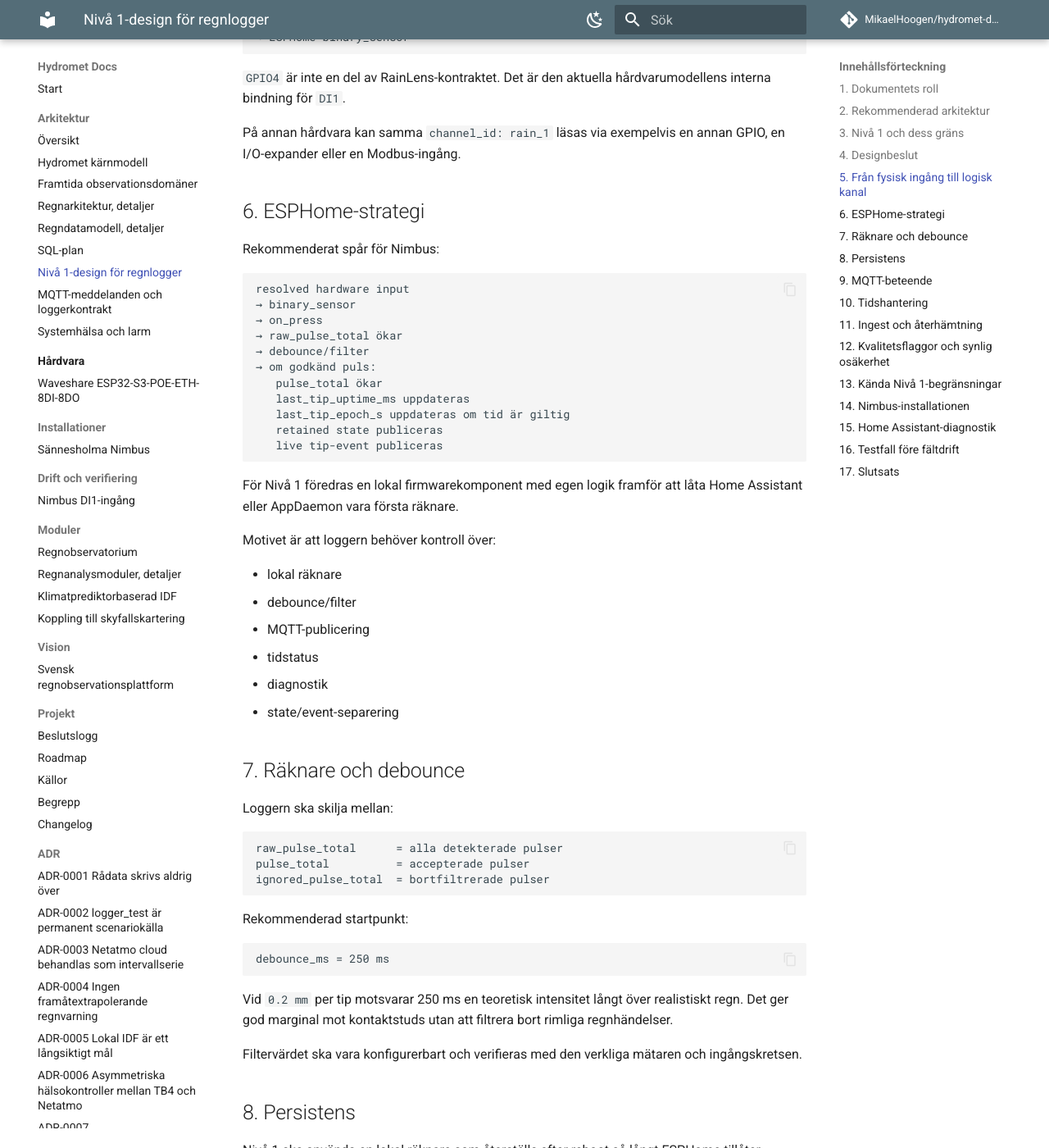
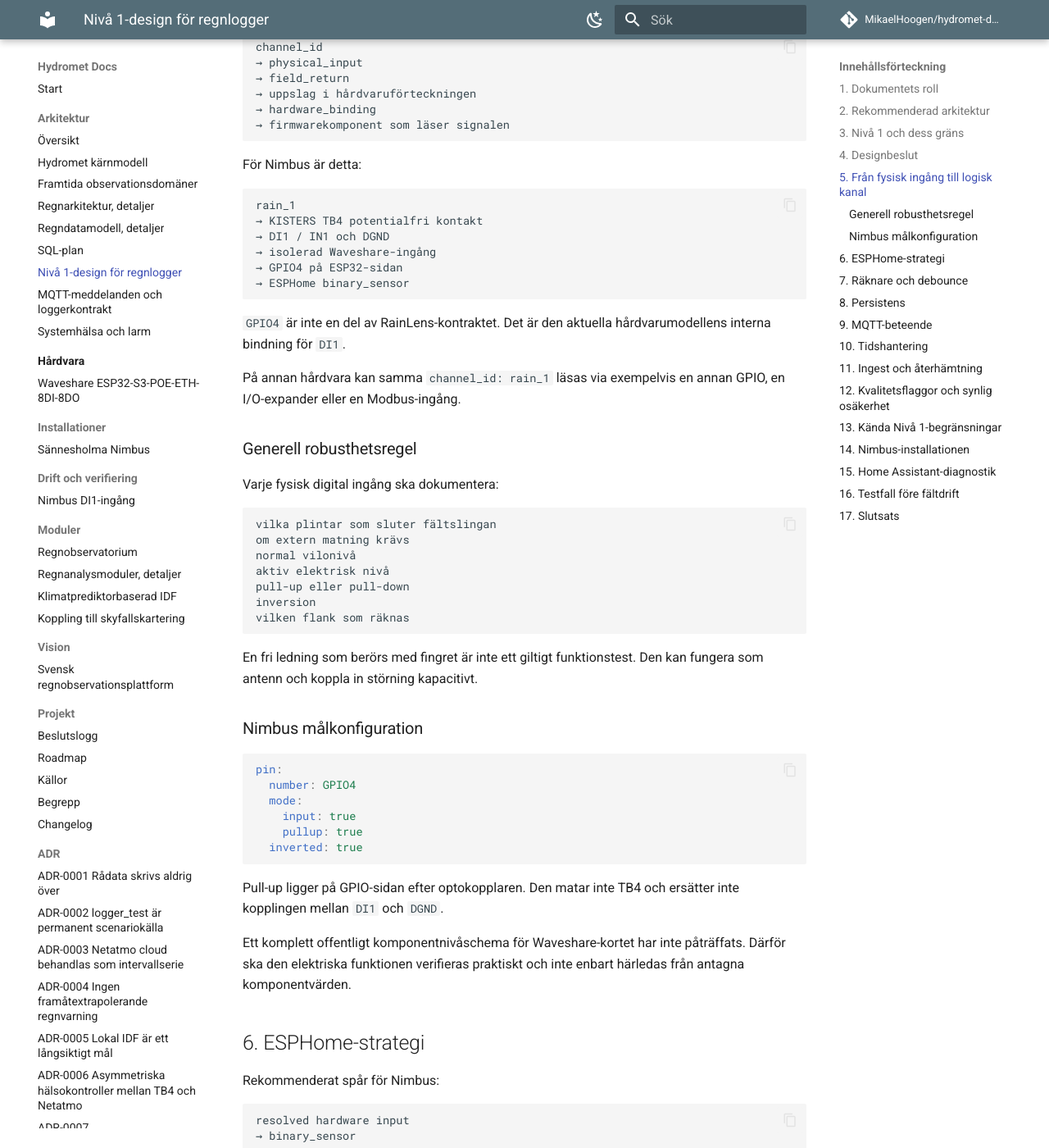
Before and after one commit to MikaelHoogen/hydromet-docs, an MkDocs documentation site: the page built from docs/architecture/level-1-logger-design.md, in a window 1280 px wide and 1400 px high, scrolled down 3016 px. Shown: the whole window at 82% size. Built offline with MkDocs 1.6.1 and Material for MkDocs 9.7.7, drawn with Linux system fonts in a browser that asks for light colours; comment, search, counter and statistics services are not loaded; some of the changed text lies outside the part shown.

Commit message:
docs: require defined physical input state for level 1 loggers

````diff
--- a/docs/architecture/level-1-logger-design.md
+++ b/docs/architecture/level-1-logger-design.md
@@ -12,6 +12,7 @@ Detta dokument är styrande för:
 
 ```text
 lokal pulsräkning
+fysisk ingångs robusthetskrav
 filter och debounce
 räknarpersistens
 publiceringsbeteende
@@ -23,16 +24,18 @@ test före fältdrift
 Detaljer som hör hemma på andra nivåer ska inte dupliceras här:
 
 - [MQTT-meddelanden och loggerkontrakt](mqtt-message-contract.md) är styrande för topics, payloadfält, schema och retained-regler.
-- [Hårdvaruförteckningen](../hardware/index.md) är styrande för fysiska ingångar och interna hårdvarubindningar.
-- [Waveshare ESP32-S3 ETH 8DI 8RO](../hardware/waveshare-esp32-s3-eth-8di-8ro.md) är styrande för mappningen `DI1 → GPIO4` på den aktuella modellen.
-- [Regnobservatoriet](../modules/rain-observatory.md) är styrande för den konkreta Nimbus-installationen.
+- [Hårdvaruförteckningen](../hardware/index.md) är styrande för fysiska ingångar, fältretur och interna hårdvarubindningar.
+- [Waveshare ESP32-S3-POE-ETH-8DI-8DO](../hardware/waveshare-esp32-s3-poe-eth-8di-8do.md) är styrande för `DI1–DGND`, `DI1 → GPIO4`, polaritet och målkonfiguration på den aktuella modellen.
+- [Sännesholma Nimbus](../installations/sannesholma-nimbus.md) är styrande för den konkreta installationen och konfigurationskällorna.
+- [Verifiering av Nimbus DI1-ingång](../runbooks/nimbus-di1-verification.md) är styrande för bänktest och acceptans.
+- [Regnobservatoriet](../modules/rain-observatory.md) beskriver hur observationerna används i regndomänen.
 
 ## 2. Rekommenderad arkitektur
 
 ```text
 Tipping bucket
-→ physical_input på vald hårdvara
-→ enhetsspecifik hardware_binding
+→ physical_input + field_return på vald hårdvara
+→ enhetsspecifik hardware_binding med definierad vilonivå
 → ESPHome PoE/Ethernet-logger
 → lokal monoton pulse_total
 → MQTT retained channel state
@@ -59,6 +62,7 @@ MQTT-event ska inte vara den enda sanningen. För Nivå 1 är loggerns lokala `p
 Nivå 1 har:
 
 ```text
+dokumenterad och verifierad fysisk ingång
 lokal räknare
 begränsad persistent lagring
 retained state
@@ -83,6 +87,8 @@ Det senare hör till en framtida Nivå 2.
 
 | Område | Beslut |
 |---|---|
+| Fysisk ingång | Fältkoppling, retur, aktiv nivå och vilonivå ska vara dokumenterade och bänkverifierade. |
+| GPIO-vilonivå | En digital ingång får inte tas i drift flytande eller med okänd pull-konfiguration. |
 | Primär räknare | Loggern äger `pulse_total`, inte AppDaemon. |
 | MQTT state | Kanalens state är retained och publiceras vid varje accepterad vippning samt periodiskt. |
 | MQTT tip-event | Publiceras vid varje accepterad vippning och är inte retained. |
@@ -97,11 +103,12 @@ Det senare hör till en framtida Nivå 2.
 
 ## 5. Från fysisk ingång till logisk kanal
 
-Nivå 1-designen förutsätter att installationen först pekar ut en fysisk ingång på vald hårdvarumodell.
+Nivå 1-designen förutsätter att installationen först pekar ut både fysisk ingång och avsedd fältretur på vald hårdvarumodell.
 
 ```text
 channel_id
 → physical_input
+→ field_return
 → uppslag i hårdvaruförteckningen
 → hardware_binding
 → firmwarekomponent som läser signalen
@@ -111,14 +118,47 @@ För Nimbus är detta:
 
 ```text
 rain_1
-→ DI1 / IN1
-→ GPIO4 på Waveshare-modellen
+→ KISTERS TB4 potentialfri kontakt
+→ DI1 / IN1 och DGND
+→ isolerad Waveshare-ingång
+→ GPIO4 på ESP32-sidan
 → ESPHome binary_sensor
 ```
 
 `GPIO4` är inte en del av RainLens-kontraktet. Det är den aktuella hårdvarumodellens interna bindning för `DI1`.
 
 På annan hårdvara kan samma `channel_id: rain_1` läsas via exempelvis en annan GPIO, en I/O-expander eller en Modbus-ingång.
+
+### Generell robusthetsregel
+
+Varje fysisk digital ingång ska dokumentera:
+
+```text
+vilka plintar som sluter fältslingan
+om extern matning krävs
+normal vilonivå
+aktiv elektrisk nivå
+pull-up eller pull-down
+inversion
+vilken flank som räknas
+```
+
+En fri ledning som berörs med fingret är inte ett giltigt funktionstest. Den kan fungera som antenn och koppla in störning kapacitivt.
+
+### Nimbus målkonfiguration
+
+```yaml
+pin:
+  number: GPIO4
+  mode:
+    input: true
+    pullup: true
+  inverted: true
+```
+
+Pull-up ligger på GPIO-sidan efter optokopplaren. Den matar inte TB4 och ersätter inte kopplingen mellan `DI1` och `DGND`.
+
+Ett komplett offentligt komponentnivåschema för Waveshare-kortet har inte påträffats. Därför ska den elektriska funktionen verifieras praktiskt och inte enbart härledas från antagna komponentvärden.
 
 ## 6. ESPHome-strategi
 
@@ -142,12 +182,13 @@ För Nivå 1 föredras en lokal firmwarekomponent med egen logik framför att l
 
 Motivet är att loggern behöver kontroll över:
 
-- lokal räknare
-- debounce/filter
-- MQTT-publicering
-- tidstatus
-- diagnostik
-- state/event-separering
+- fysisk ingång och flank,
+- lokal räknare,
+- debounce/filter,
+- MQTT-publicering,
+- tidstatus,
+- diagnostik,
+- state/event-separering.
 
 ## 7. Räknare och debounce
 
@@ -168,6 +209,8 @@ debounce_ms = 250 ms
 Vid `0.2 mm` per tip motsvarar 250 ms en teoretisk intensitet långt över realistiskt regn. Det ger god marginal mot kontaktstuds utan att filtrera bort rimliga regnhändelser.
 
 Filtervärdet ska vara konfigurerbart och verifieras med den verkliga mätaren och ingångskretsen.
+
+Debounce löser inte en elektriskt flytande GPIO. Definierad vilonivå och debounce är separata krav.
 
 ## 8. Persistens
 
@@ -321,6 +364,8 @@ time_invalid
 time_distribution_uncertain
 reboot_persistence_uncertain
 heartbeat_missing
+physical_input_unverified
+input_idle_unstable
 ```
 
 Exakta namn kan låsas i datamodellen, men semantiken får inte tappas bort.
@@ -335,26 +380,27 @@ Nivå 1 kan hantera:
 
 Nivå 1 kan bara upptäcka eller flagga:
 
-- brokeravbrott medan det regnar
-- logger-reboot före senaste persistenta skrivning
-- start utan giltig tid
-- strömavbrott exakt vid puls
-- osäker tidsfördelning under avbrott
+- brokeravbrott medan det regnar,
+- logger-reboot före senaste persistenta skrivning,
+- start utan giltig tid,
+- strömavbrott exakt vid puls,
+- osäker tidsfördelning under avbrott.
 
 Detta är inte ett fel i Nivå 1, så länge osäkerheten är synlig och systemet inte hittar på precision som saknas.
 
 ## 14. Nimbus-installationen
 
-Nimbus-installationen definieras i regnobservatoriets installationsdokumentation:
+Nimbus-installationen definieras i [Sännesholma Nimbus](../installations/sannesholma-nimbus.md):
 
 ```yaml
 site_id: sannesholma
 logger_id: nimbus
-hardware_model: waveshare_esp32_s3_eth_8di_8ro
+hardware_model: waveshare_esp32_s3_poe_eth_8di_8do
 
 channels:
   rain_1:
     physical_input: DI1
+    field_return: DGND
     sensor_id: tb4_0p2
     sensor_type: tipping_bucket
     mm_per_tip: 0.2
@@ -363,11 +409,22 @@ channels:
 Hårdvaruförteckningen löser sedan:
 
 ```text
-waveshare_esp32_s3_eth_8di_8ro + DI1
+waveshare_esp32_s3_poe_eth_8di_8do + DI1 + DGND
+→ isolerad passiv kontaktkrets
 → GPIO4
 ```
 
 Firmware får använda den upplösta bindningen `GPIO4`, men installationskonfigurationen och MQTT-kontraktet ska fortsätta använda `physical_input: DI1` respektive `channel_id: rain_1`.
+
+Aktiv driftkonfiguration och referensimplementation ska hållas isär:
+
+```text
+Aktiv:
+MikaelHoogen/home-assistant/esphome/regnlogger-nimbus.yaml
+
+Referens:
+MikaelHoogen/hydromet-core/deployments/sannesholma/nimbus/esphome.yaml
+```
 
 ## 15. Home Assistant-diagnostik
 
@@ -434,7 +491,13 @@ Innan loggern betraktas som Nivå 1 ska följande testas:
 
 | Test | Förväntat resultat |
 |---|---|
+| Öppen fysisk ingång utan fältkabel | Stabil `OFF`, inga spontana pulser. |
+| Kontrollerad bygel mellan rätt plintar | Exakt en accepterad puls när kontakten sluts. |
+| Bygel tas bort | Ingången återgår till `OFF` utan extra regnpuls. |
+| Lös ledning berörs med finger | Betraktas inte som funktionsbevis; inga accepterade pulser i robust målkonfiguration. |
 | En fysisk vippning | `pulse_total` ökar med 1, state och tip publiceras. |
+| Tio vippningar | Exakt tio accepterade pulser. |
+| Hundra vippningar vid 0,2 mm/tip | Exakt 100 pulser och 20,0 mm. |
 | Simulerad studs | `raw_pulse_total` kan öka, men `pulse_total` ska bara öka en gång. |
 | Ingest nere under flera tips | Mängd återhämtas via state, tidsosäkerhet flaggas. |
 | Home Assistant restart | Retained state återläses utan dubbelräkning. |
@@ -448,12 +511,16 @@ Innan loggern betraktas som Nivå 1 ska följande testas:
 | Räknarregression | Avvikelsen flaggas och döljs inte. |
 | Heartbeat saknas | Systemhälsa/larm kan reagera. |
 
+Den enhetsspecifika proceduren finns i [Verifiering av Nimbus DI1-ingång](../runbooks/nimbus-di1-verification.md).
+
 ## 17. Slutsats
 
 Bästa Nivå 1 för RainLens/Hydromet är:
 
 ```text
 ESPHome PoE/Ethernet
++ dokumenterad och verifierad fysisk ingång
++ definierad elektrisk vilonivå
 + fysisk ingång upplöst via hårdvaruförteckning
 + lokal firmwarekomponent för pulsläsning
 + egen debounce/filterlogik
@@ -466,4 +533,4 @@ ESPHome PoE/Ethernet
 + kvalitetsflaggor för osäker tidsfördelning
 ```
 
-Detta är en stark och ärlig fältpilot. Den är inte Nivå 2, men den undviker att systemet ser fungerande ut samtidigt som pulser försvinner utan synlig flagga.
+Detta är en stark och ärlig fältpilot. Den är inte Nivå 2, men den undviker att systemet ser fungerande ut samtidigt som pulser försvinner eller ingången är elektriskt odefinierad utan synlig flagga.
````
